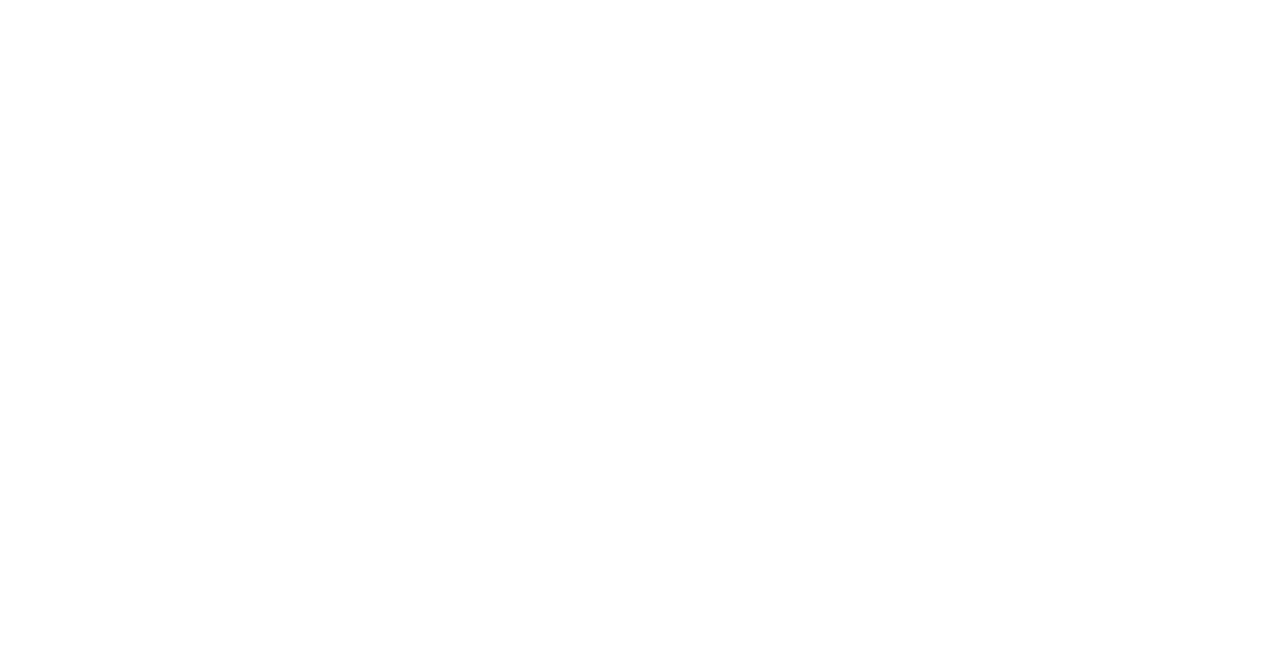
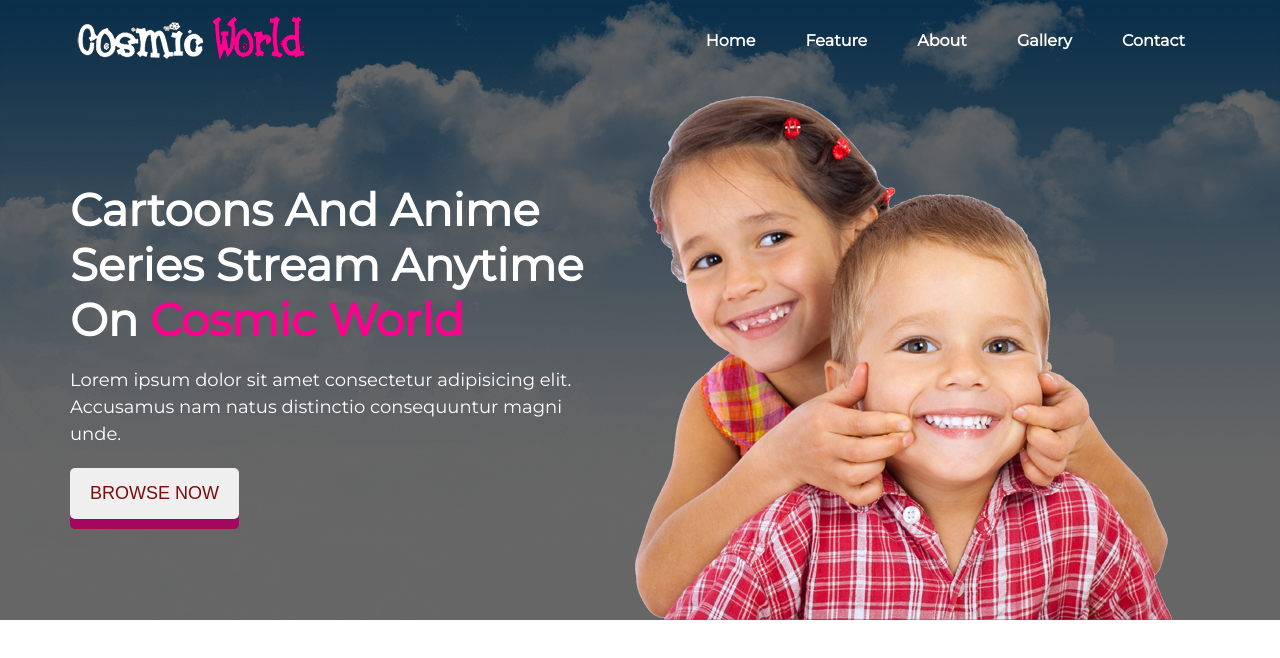
Before and after one commit to liton0023/cosmic-css-grid, a plain HTML site: page index.html in a window 1280 px wide. Drawn offline with Linux system fonts and the light colour scheme.

Commit message:
header-complate

```diff
--- a/index.html
+++ b/index.html
@@ -4,7 +4,42 @@
     <meta charset="UTF-8" />
     <meta http-equiv="X-UA-Compatible" content="IE=edge" />
     <meta name="viewport" content="width=device-width, initial-scale=1.0" />
+    <link rel="stylesheet" href="style.css" />
     <title>Cosmic World</title>
   </head>
-  <body></body>
+  <body>
+    <header id="home">
+      <nav class="container">
+        <div class="logo">
+          <img src="/images/logo.png" alt="" />
+        </div>
+        <ul class="navigation">
+          <li><a href="">Home</a></li>
+          <li><a href="">Feature</a></li>
+          <li><a href="">About</a></li>
+          <li><a href="">Gallery</a></li>
+          <li><a href="">Contact</a></li>
+        </ul>
+      </nav>
+      <section class="container">
+        <div class="banner">
+          <div class="banner-left">
+            <h1>
+              Cartoons And Anime Series Stream Anytime On
+              <span class="hilight">Cosmic World</span>
+            </h1>
+            <p>
+              Lorem ipsum dolor sit amet consectetur adipisicing elit. Accusamus
+              nam natus distinctio consequuntur magni unde.
+            </p>
+            <button class="primary-button">Browse Now</button>
+          </div>
+
+          <div class="banner-right">
+            <img src="images/about.png" alt="" />
+          </div>
+        </div>
+      </section>
+    </header>
+  </body>
 </html>
--- a/style.css
+++ b/style.css
@@ -0,0 +1,95 @@
+@import url("https://fonts.googleapis.com/css2?family=Fira+Code:wght@700&family=Montserrat:ital,wght@0,100;0,200;0,300;0,400;1,200;1,300;1,400;1,700&family=Raleway:ital,wght@0,500;0,600;1,700&display=swap");
+* {
+  margin: 0;
+  padding: 0;
+  box-sizing: border-box;
+}
+body {
+  font-family: "Montserrat", sans-serif;
+}
+/*common css*/
+
+.container {
+  max-width: 1200px;
+  margin: 0 auto;
+  padding: 0 30px;
+}
+
+.hilight {
+  color: #ff008e;
+}
+
+.primary-button {
+  outline: 0;
+  border: 0;
+  padding: 15px 20px;
+  background-image: linear-gradient(90deg, #c21273);
+  color: rgb(123, 13, 13);
+  font-size: 18px;
+  text-transform: uppercase;
+  border-radius: 5px;
+  cursor: pointer;
+  box-shadow: 0 10px #a5075e;
+  position: relative;
+  top: 0;
+}
+
+header {
+  background-image: url("images/cloud.png");
+  background-repeat: no-repeat;
+  background-size: cover;
+  background-color: rgba(0, 0, 0, 0.6);
+  background-blend-mode: overlay;
+}
+
+nav {
+  display: flex;
+  justify-content: space-between;
+  height: 80px;
+  align-items: center;
+}
+.navigation {
+  display: flex;
+}
+.navigation li {
+  list-style: none;
+  margin: 10px;
+}
+.navigation li a {
+  text-decoration: none;
+  color: #fff;
+  font-weight: 600;
+  padding: 15px 15px;
+}
+
+.banner {
+  height: calc(100vh-80px);
+  min-height: 500px;
+  display: grid;
+  grid-template-columns: 1fr 1fr;
+}
+.banner-left {
+  display: flex;
+  flex-direction: column;
+  justify-content: center;
+  align-items: flex-start;
+}
+.banner-left h1 {
+  font-size: 45px;
+  color: #fff;
+}
+.banner-left p {
+  color: #fff;
+  font-size: 18px;
+  line-height: 1.5;
+  margin: 20px 0;
+}
+
+.banner-right {
+  display: flex;
+  justify-content: center;
+  align-items: flex-end;
+}
+.broder-right img {
+  width: 100%;
+}
```
